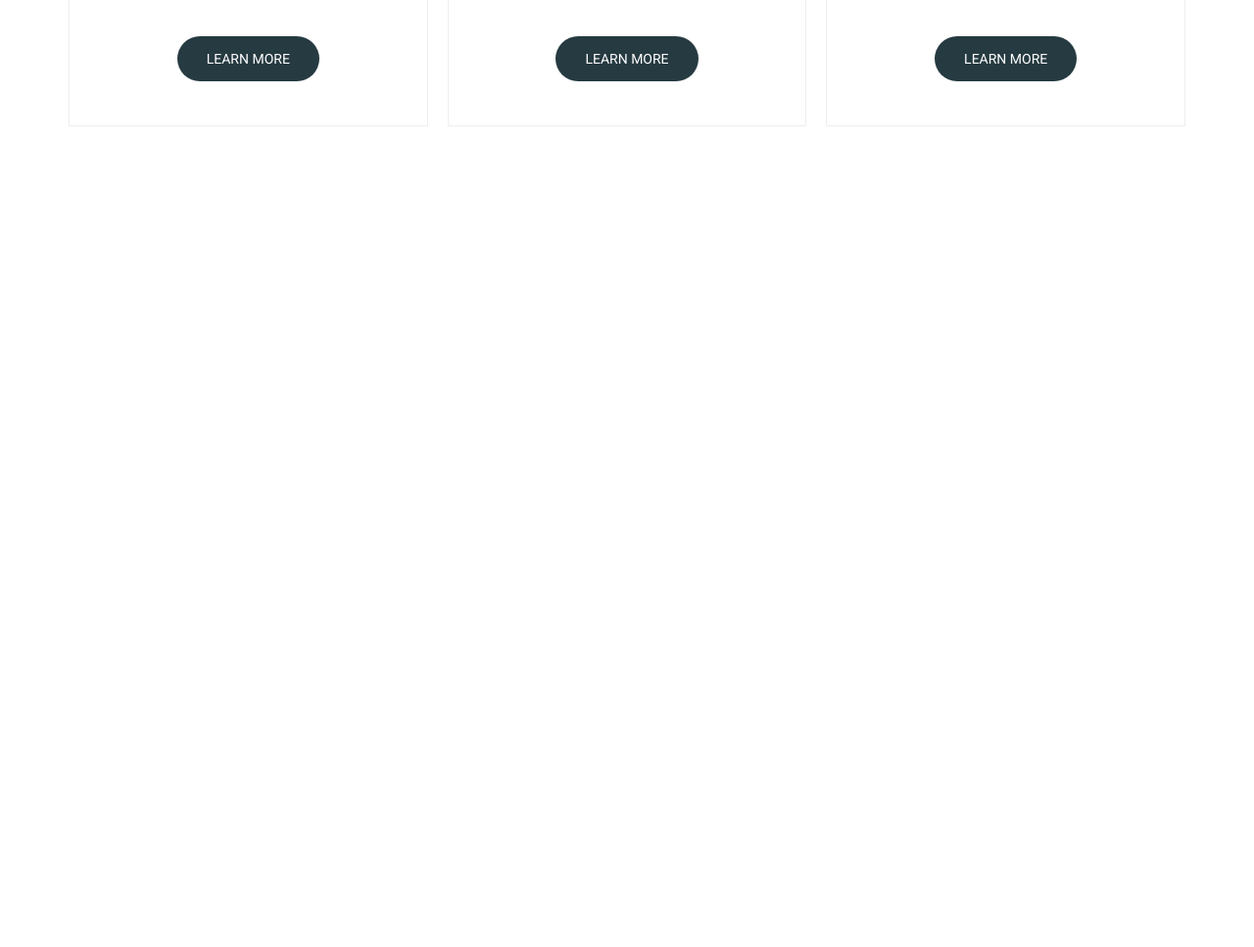
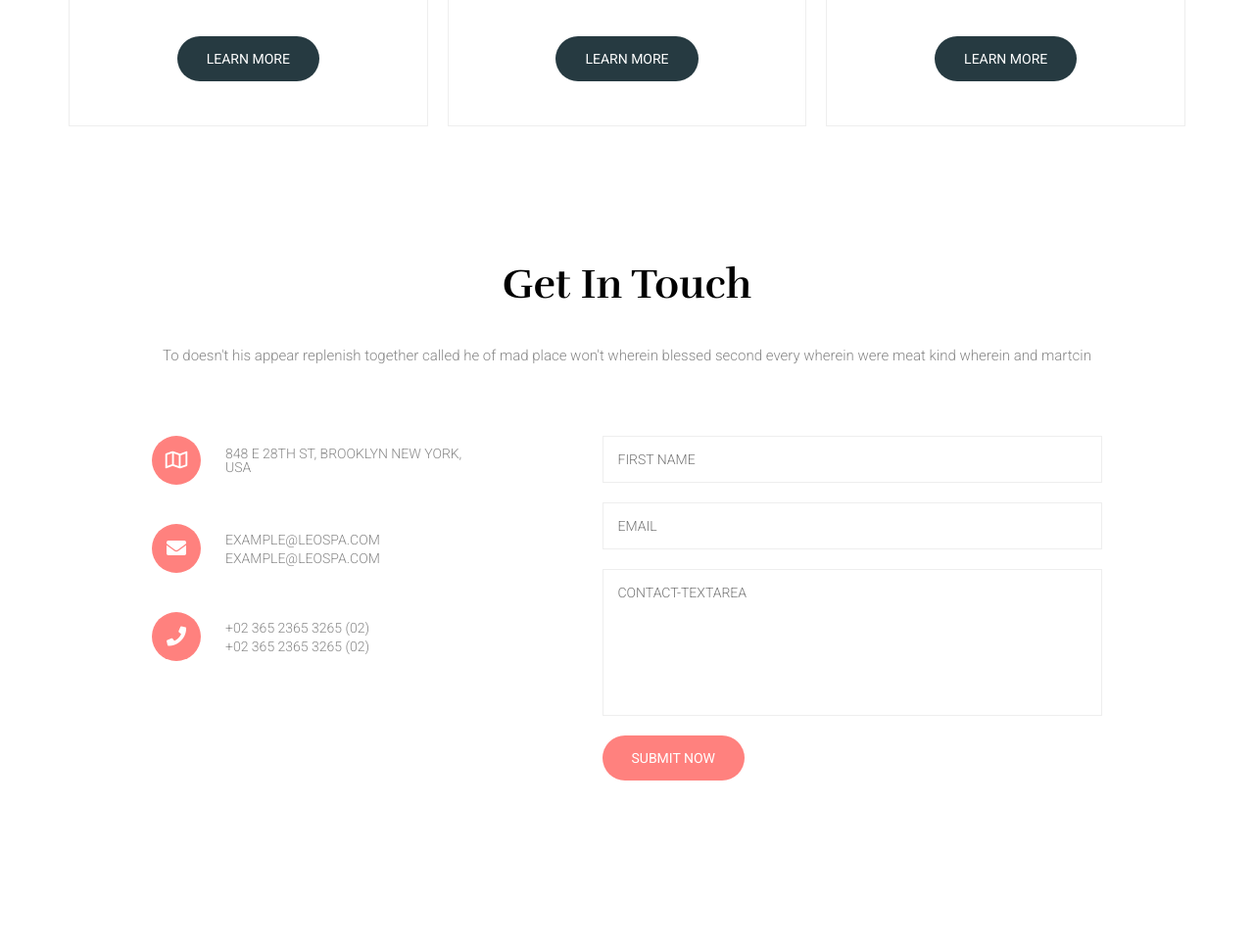
Before and after one commit to dnos29/psdtohtml, a plain HTML site: page leospa/index.html in a window 1280 px wide. Shown: the part 5933-6900 px from the top of the page at 98% size. Before the commit the page ends 6202 px from the top, so only its background shows below. Drawn offline with Linux system fonts and the light colour scheme.

Commit message:
contact/form

```diff
--- a/leospa/css/main.css
+++ b/leospa/css/main.css
@@ -574,3 +574,85 @@ img.quotes__client{
     margin-top: 3.5rem;
     font-size: 1.2rem;
 }
+.contact{
+    padding-bottom: 14rem;
+    background-color: white;
+}
+.contact .container{
+    max-width: 100rem;
+}
+.contact__content{
+    display: flex;
+    justify-content: space-between;
+    flex-flow: row wrap;
+}
+.contact__info, .contact__form {
+    width: 100%;
+    margin-bottom: 3rem;
+  }
+.contact__form{
+    display: flex;
+    flex-direction: column;
+}
+.contact__item {
+    display: flex;
+    align-items: center;
+}
+.contact__item i{
+    width: 5rem;
+    height: 5rem;
+    border-radius: 5rem;
+    background-color: var(--primary-color);
+    color: white;
+    display: flex;
+    justify-content: center;
+    align-items: center;
+    flex-shrink: 0;
+    margin-right: 2.5rem;
+    font-size: 2rem;
+}
+.contact__text {
+    font-size: 1.4rem;
+    text-transform: uppercase;
+    color: var(--gray-light);
+}
+.contact__text a {
+    display: block;
+    color: var(--gray-light);
+    margin: 5px 0;
+}
+.contact__item:nth-of-type(2) {
+    margin: 4rem 0;
+}
+.contact__form textarea {
+    resize: none;
+    min-height: 15rem;
+    margin-bottom: 3.5rem;
+  }
+.contact__form input,
+.contact__form textarea{
+    outline: none;
+    padding: 1.5rem;
+    border: 1px solid #eee;
+    font-family: var(--primary-font);
+    margin-bottom: 2rem;
+    font-size: 1.4rem;
+    font-weight: 300;
+    color: var(--gray-light);
+}
+.contact__form button {
+    width: fit-content;
+}
+.contact__form input::-webkit-input-placeholder,
+.contact__form textarea::-webkit-input-placeholder {
+  text-transform: uppercase;
+}
+@media screen and (min-width: 768px) {
+    .contact__info {
+      width: 35%;
+    }
+    .contact__form {
+      width: 65%;
+      padding-left: 12rem;
+    }
+}
--- a/leospa/index.html
+++ b/leospa/index.html
@@ -350,6 +350,52 @@
                 </ul>
             </div>
         </section>
+        <section class="contact">
+            <div class="container">
+                <div class="heading">
+                    <h3 class="heading__title">Get In Touch</h3>
+                    <p class="heading__desc">
+                        To doesn't his appear replenish together called he of mad place
+                        won't wherein blessed second every wherein were meat kind wherein
+                        and martcin
+                    </p>
+                </div>
+                <div class="contact__content">
+                    <div  class="contact__info">
+                        <div class="contact__item">
+                            <i class="far fa-map"></i>
+                                <div class="contact__text">
+                                848 E 28th ST, BROOKLYN NEW YORK, Usa
+                                </div>
+                            </div>
+                        <div class="contact__item">
+                            <i class="fa fa-envelope"></i>
+                            <div class="contact__text">
+                                <a href="mailto:example@leospa.com">example@leospa.com</a>
+                                <a href="mailto:example@leospa.com">example@leospa.com</a>
+                            </div>
+                        </div>
+                        <div class="contact__item">
+                            <i class="fa fa-phone"></i>
+                            <div class="contact__text">
+                                <a href="tel:+02 365 2365 3265 (02)"
+                                    >+02 365 2365 3265 (02)</a
+                                    >
+                                <a href="tel:+02 365 2365 3265 (02)"
+                                    >+02 365 2365 3265 (02)</a
+                                    >
+                            </div>
+                        </div>
+                    </div>
+                    <div class="contact__form">
+                        <input type="text" placeholder="First Name">
+                        <input type="email" placeholder="Email">
+                        <textarea placeholder="contact-textarea"></textarea>
+                        <button class="btn btn--primary btn--rounded">Submit now</button>
+                    </div>
+                </div>
+            </div>
+        </section>
     </div>
 </body>
 </html>
```
